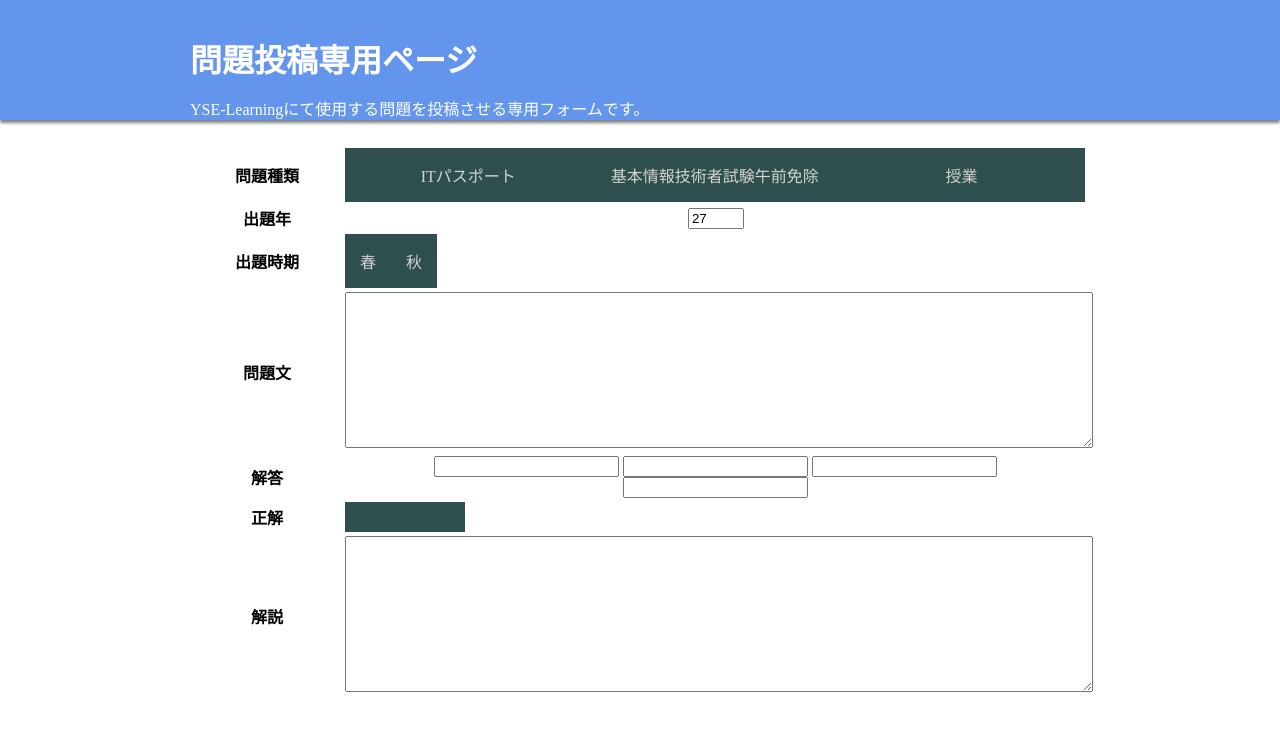
After one commit to kaizanakasato/Pages, a PHP site: page /questionPost.html in a window 1280 px wide. The commit adds this page. Shown: the top 731 px of the page. Run offline with PHP 8.4, Linux system fonts and the light colour scheme.

Commit message:
Making QuestionPostPage

```diff
--- a/login.php
+++ b/login.php
@@ -11,12 +11,13 @@
 		if($sqlConn){
 			mysql_select_db('test_Users', $sqlConn);
 			$loginSql = 'select userName from users_tb
-					where userId = "' . $userid . '"
-					and passwd = "' . $passwd . '"';
+						where userId = "' . $userid . '"
+						and passwd = "' . $passwd . '"';
 
 			$loginQuery = mysql_query($loginSql, $sqlConn);
 		}
 
+		// IDとPassに一致すれば一件のレコードが入っている
 		if(mysql_num_rows($loginQuery) == 1){
 			$_SESSION['userName'] = mysql_fetch_object($loginQuery)->userName;
 			$_SESSION['login'] = 1;
--- /dev/null
+++ b/questionPost.css
@@ -0,0 +1,59 @@
+body{
+	margin: 0;
+}
+
+header{
+	width: 100%;
+	background: cornflowerblue;
+	padding-top: 20px;
+	box-shadow: 0 3px 3px grey;
+}
+
+header > h1,p{
+	width: 900px;
+	margin: 15px auto;
+	color: white;
+}
+
+table{
+	width: 900px;
+	margin: 25px auto;
+	padding: 0;
+	text-align: center;
+}
+
+th{
+	width: 150px;
+}
+
+td{
+	width: 750px;
+}
+
+/* 各Formパーツ */
+
+input[type="radio"]{
+	display: none;
+}
+
+label{
+	display: block;
+	padding: 15px;
+	float: left;
+	background: darkslategrey;
+	color: lightgrey;
+}
+
+.questionType > label{
+	width: calc(650px/3);
+}
+
+input[type="radio"]:checked + label{
+	background: cornflowerblue;
+	color: white;
+	transition:color ease 0.3s, background ease 0.3s;
+}
+
+textarea{
+	width: 100%;
+}
--- /dev/null
+++ b/questionPost.html
@@ -0,0 +1,75 @@
+<!--
+	JSとかAjaxとか使って非同期で送信できたらかっこいいかなと思ったけど工数がでかすぎるのであきらめ
+	時間があったら実装したい…。
+	参考　→　http://ginpen.com/2013/05/07/jquery-ajax-form/
+-->
+
+
+<!DOCTYPE html>
+<html lang="ja">
+<head>
+	<meta charset="UTF-8">
+	<title>問題投稿</title>
+	<link rel="stylesheet" href="questionPost.css">
+	<!--<script type="text/javascript" src="questionUp.js"></script>-->
+</head>
+<body>
+	<header>
+		<h1>問題投稿専用ページ</h1>
+		<p>YSE-Learningにて使用する問題を投稿させる専用フォームです。</p>
+	</header>
+	<div class="QuestionPost">
+		<form action="questionPost.php" method="POST">
+			<table border="0">
+				<tr>
+					<th>問題種類</th>
+					<td class="questionType">
+						<input type="radio" name="queType" id="radioIp" value="ip">
+							<label for="radioIp">ITパスポート</label>
+						<input type="radio" name="queType" id="radioFea" value="fea">
+							<label for="radioFea">基本情報技術者試験午前免除</label>
+						<input type="radio" name="queType" id="radioTeach" value="teach">
+							<label for="radioTeach">授業</label>
+					</td>
+				</tr>
+					<th>出題年</th>
+					<td><input type="number" name="year" min="16" max="99" value="27"></td>
+				</tr>
+				<tr>
+					<th>出題時期</th>
+					<td>
+						<label for="radioSpring"><input type="radio" name="season" id="radioSpring" value="spring">春</label>
+						<label for="radioAutumn"><input type="radio" name="season" id="radioAutumn" value="autumn">秋</label>
+					</td>
+				</tr>
+				<tr>
+					<th>問題文</th>
+					<td><textarea name="questionText" id="queText" cols="30" rows="10"></textarea></td>
+				</tr>
+				<tr>
+					<th>解答</th>
+					<td>
+						<input type="text" id="ansText1">
+						<input type="text" id="ansText2">
+						<input type="text" id="ansText3">
+						<input type="text" id="ansText4">
+					</td>
+				</tr>
+				<tr>
+					<th>正解</th>
+					<td>
+						<label for="radioAnswer1"><input type="radio" name="answer" id="radioAnswer1" value="answer1"></label>
+						<label for="radioAnswer2"><input type="radio" name="answer" id="radioAnswer2" value="answer2"></label>
+						<label for="radioAnswer3"><input type="radio" name="answer" id="radioAnswer3" value="answer3"></label>
+						<label for="radioAnswer4"><input type="radio" name="answer" id="radioAnswer4" value="answer4"></label>
+					</td>
+				</tr>
+				<tr>
+					<th>解説</th>
+					<td><textarea name="commentary" id="comm" cols="30" rows="10"></textarea></td>
+				</tr>
+			</table>
+		</form>
+	</div>
+</body>
+</html>
```
Also changed, not shown: questionPost.js (added).
